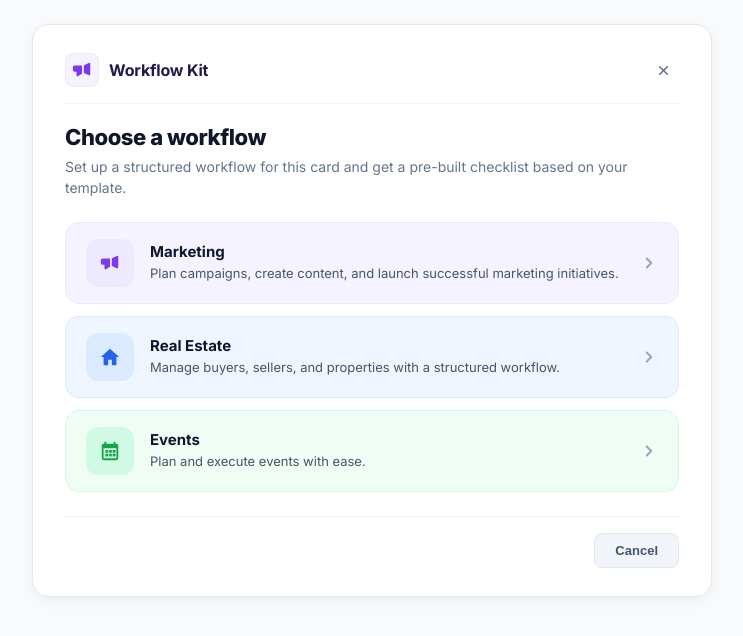
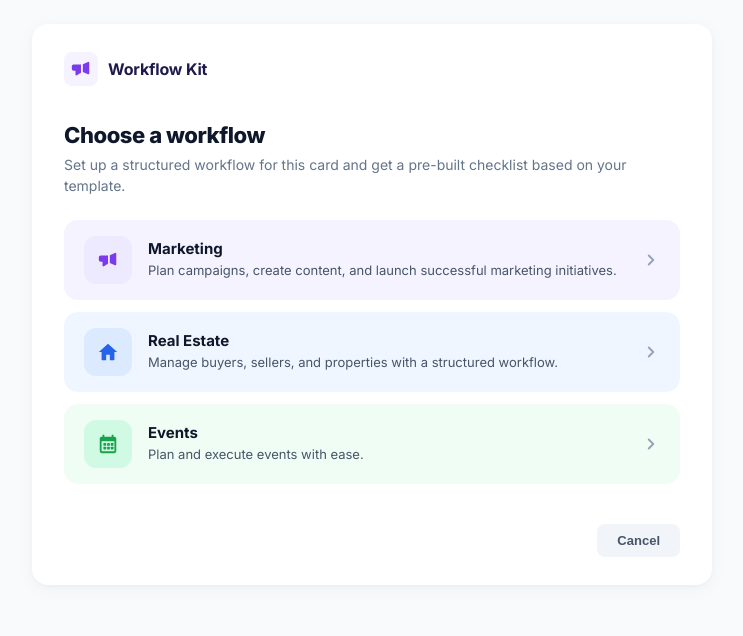
Before and after one commit to Techexplified/Workflow-Kit, a website built with Vite: page choose-workflow.html in a window 1280 px wide. Shown: the whole page, without its empty margins (268-1011 px from the left). Built offline with nearby package versions, Linux system fonts and the light colour scheme.

Commit message:
Remove borders and close button from UI

```diff
--- a/choose-workflow.html
+++ b/choose-workflow.html
@@ -38,7 +38,6 @@
         border-radius: 16px;
         padding: 28px 32px;
         box-shadow: 0 4px 20px -2px rgba(15, 23, 42, 0.05), 0 2px 6px -1px rgba(15, 23, 42, 0.03);
-        border: 1px solid #e2e8f0;
       }
 
       .header-row {
@@ -47,7 +46,6 @@
         justify-content: space-between;
         margin-bottom: 20px;
         padding-bottom: 16px;
-        border-bottom: 1px solid #f1f5f9;
       }
 
       .brand-group {
@@ -65,7 +63,6 @@
         background: #f5f3ff;
         color: #7c3aed;
         border-radius: 8px;
-        border: 1px solid #ede9fe;
       }
 
       .brand-title {
@@ -73,25 +70,6 @@
         font-weight: 700;
         color: #1e1b4b;
         letter-spacing: -0.01em;
-      }
-
-      .close-button {
-        background: transparent;
-        border: none;
-        width: 32px;
-        height: 32px;
-        border-radius: 8px;
-        display: flex;
-        align-items: center;
-        justify-content: center;
-        cursor: pointer;
-        color: #64748b;
-        transition: background-color 0.15s ease, color 0.15s ease;
-      }
-
-      .close-button:hover {
-        background-color: #f1f5f9;
-        color: #0f172a;
       }
 
       .main-heading {
@@ -121,7 +99,6 @@
         gap: 16px;
         padding: 16px 20px;
         border-radius: 14px;
-        border: 1.5px solid transparent;
         cursor: pointer;
         text-decoration: none;
         user-select: none;
@@ -186,19 +163,18 @@
         justify-content: flex-end;
         margin-top: 24px;
         padding-top: 16px;
-        border-top: 1px solid #f1f5f9;
       }
 
       .cancel-button {
         background-color: #f1f5f9;
-        border: 1px solid #e2e8f0;
+        border: none;
         color: #475569;
         padding: 9px 20px;
         border-radius: 8px;
         font-size: 13px;
         font-weight: 600;
         cursor: pointer;
-        transition: background-color 0.15s ease, border-color 0.15s ease, color 0.15s ease;
+        transition: background-color 0.15s ease, color 0.15s ease;
       }
 
       .cancel-button:hover {
@@ -329,7 +305,7 @@
 
       .secondary-button {
         background-color: #f1f5f9;
-        border: 1px solid #cbd5e1;
+        border: none;
         color: #475569;
         padding: 9px 20px;
         border-radius: 8px;
@@ -357,12 +333,6 @@
           </div>
           <span class="brand-title">Workflow Kit</span>
         </div>
-        <button id="close-btn" class="close-button" aria-label="Close" title="Close">
-          <svg width="15" height="15" viewBox="0 0 24 24" fill="none" stroke="currentColor" stroke-width="2.5" stroke-linecap="round" stroke-linejoin="round">
-            <line x1="18" y1="6" x2="6" y2="18"></line>
-            <line x1="6" y1="6" x2="18" y2="18"></line>
-          </svg>
-        </button>
       </div>
 
       <!-- Heading -->
--- a/src/choose-workflow.js
+++ b/src/choose-workflow.js
@@ -191,7 +191,6 @@ function renderTemplates() {
     const row = document.createElement('div');
     row.className = 'template-row';
     row.style.backgroundColor = template.rowBg;
-    row.style.borderColor = template.iconBg;
 
     // Left icon container
     const iconBox = document.createElement('div');
@@ -247,11 +246,6 @@ function renderTemplates() {
 document.addEventListener('DOMContentLoaded', () => {
   renderTemplates();
 
-  const closeBtn = document.getElementById('close-btn');
-  if (closeBtn) {
-    closeBtn.addEventListener('click', closePopup);
-  }
-
   const cancelBtn = document.getElementById('cancel-btn');
   if (cancelBtn) {
     cancelBtn.addEventListener('click', closePopup);
```
